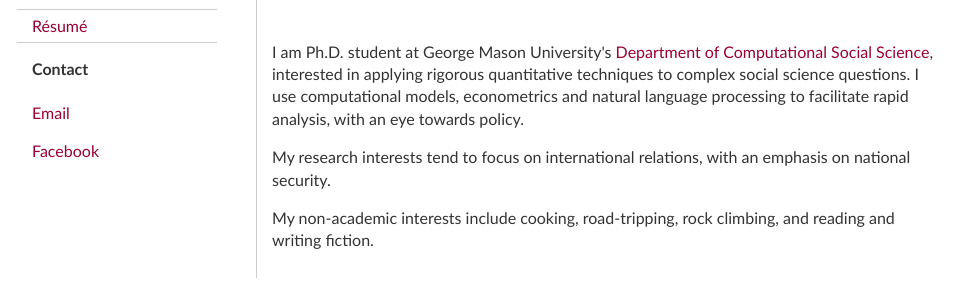
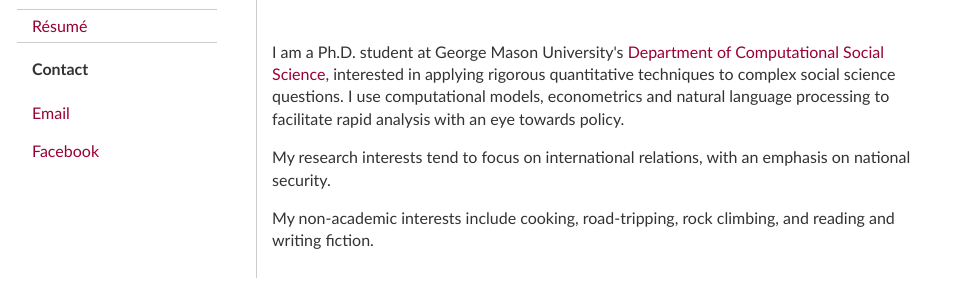
Before and after one commit to dmasad/Personal-Website, a plain HTML site: page index.html in a window 1280 px wide. Shown: the part 68-356 px from the top of the page, without its empty margins (153-1116 px from the left). Drawn offline with Linux system fonts and the light colour scheme.

Commit message:
Fixer typo.

```diff
--- a/index.html
+++ b/index.html
@@ -23,7 +23,7 @@
 
     <br />
 
-    <p>I am Ph.D. student at George Mason University's <a href="http://css.gmu.edu">Department of Computational Social Science</a>, interested in applying rigorous quantitative techniques to complex social science questions. I use computational models, econometrics and natural language processing to facilitate rapid analysis, with an eye towards policy.</p>
+    <p>I am a Ph.D. student at George Mason University's <a href="http://css.gmu.edu">Department of Computational Social Science</a>, interested in applying rigorous quantitative techniques to complex social science questions. I use computational models, econometrics and natural language processing to facilitate rapid analysis with an eye towards policy.</p>
     <p> My research interests tend to focus on international relations, with an emphasis on national security. </p>
     <p> My non-academic interests include cooking, road-tripping, rock climbing, and reading and writing fiction.</p>
 
```
